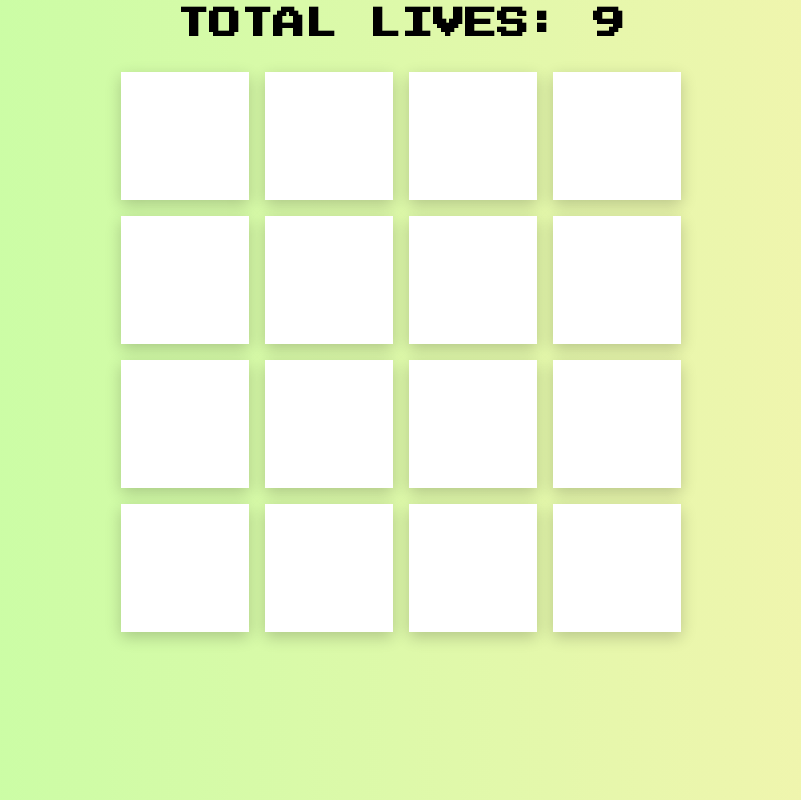
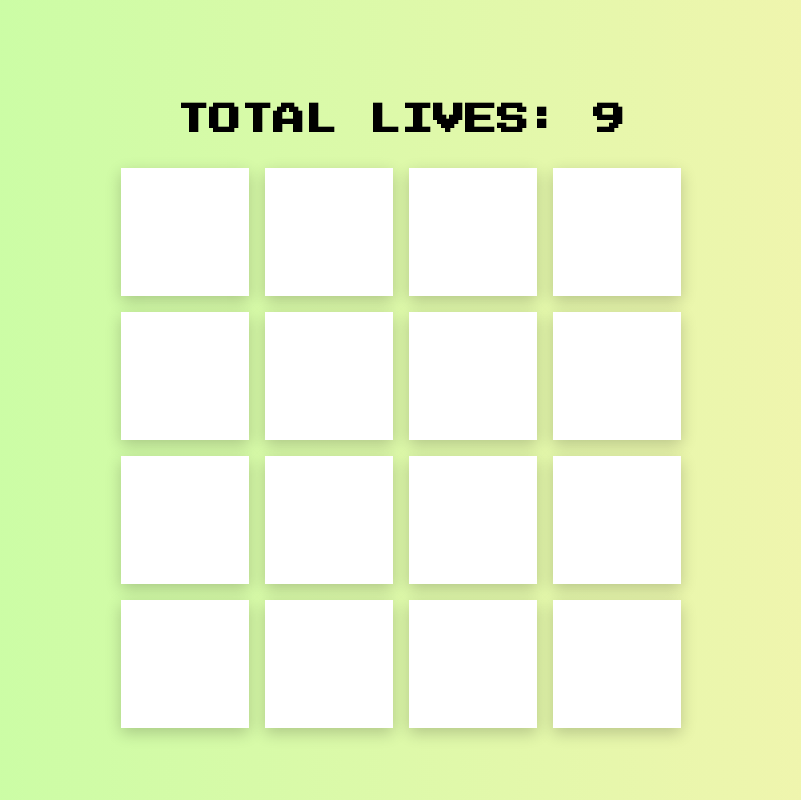
Before and after one commit to ElkiotBear/kittenmcgame, a plain HTML site: page index.html in a window 1280 px wide. Shown: the whole page, without its empty margins (239-1040 px from the left). Drawn offline with Linux system fonts and the light colour scheme.

Commit message:
scss correct

```diff
--- a/styles/style.scss
+++ b/styles/style.scss
@@ -6,7 +6,7 @@
 }
 
 body {
-  height: 80vh;
+  height: 100vh;
   background: linear-gradient(0.25turn, #c1ffa3, #faf3b0);
   display: flex;
   justify-content: center;
@@ -15,6 +15,7 @@ body {
 }
 
 h1 {
+  margin-top: 2rem;
   font-size: 2rem;
 }
 
@@ -51,8 +52,9 @@ section {
   transform: rotateY(180deg);
 }
 
-@media screen and(max-width: 500px) {
+@media screen and(max-width: 800px) {
   h1 {
+    margin-top: 0;
     font-size: 1.25rem;
   }
 
```
Also changed, not shown: styles/style.css, 1 other file.
